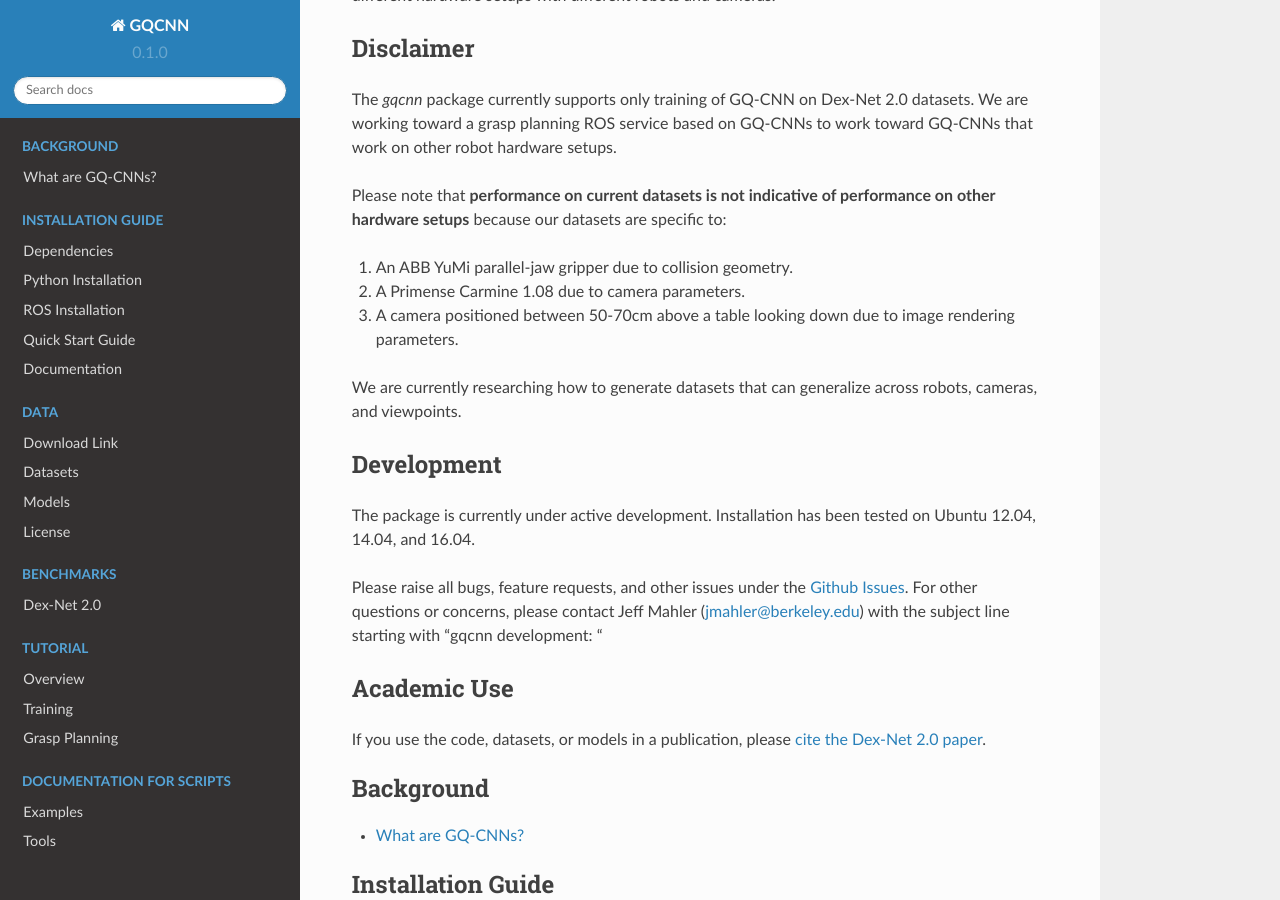
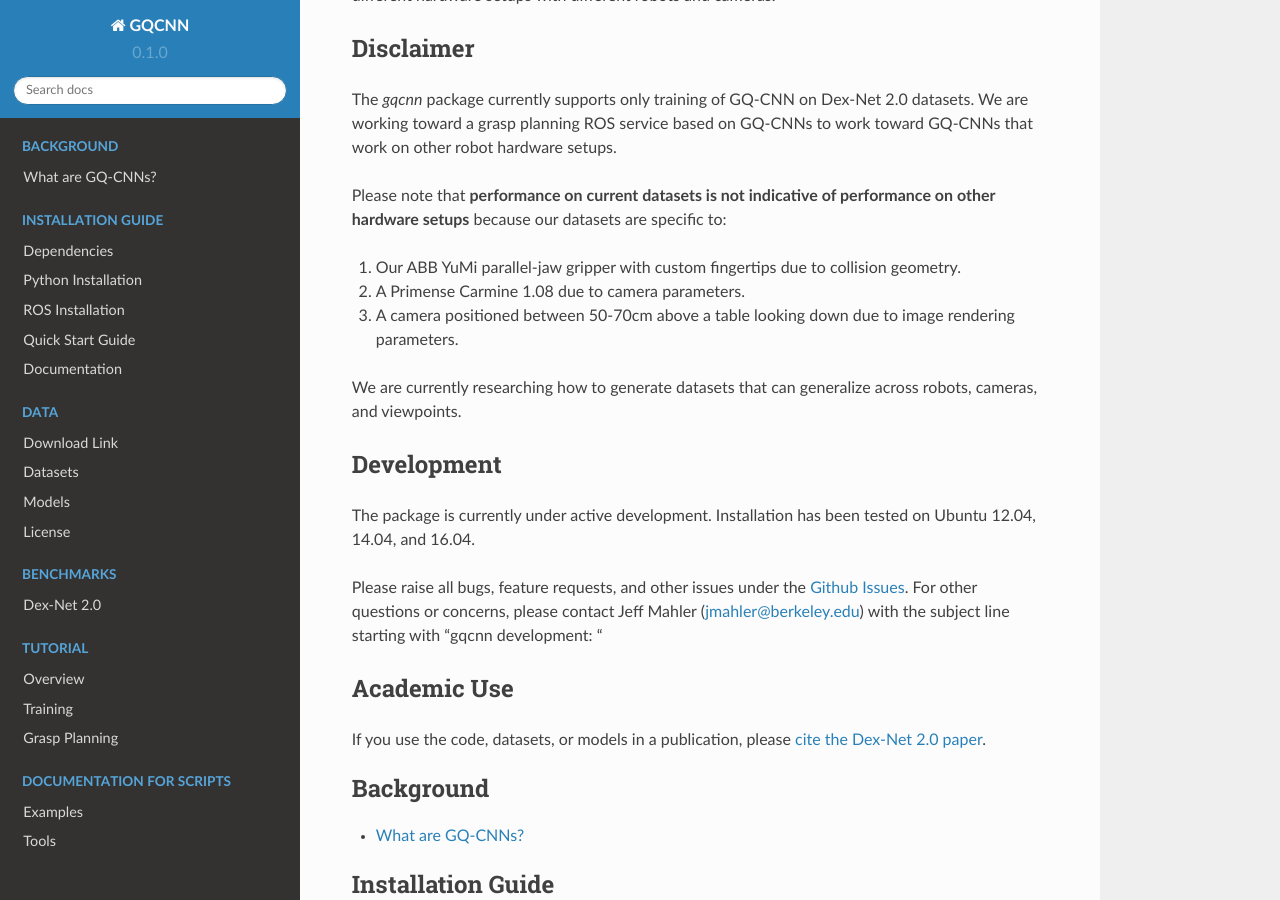
Before and after one commit to BerkeleyAutomation/gqcnn, a Sphinx documentation site: the page built from docs/source/index.rst, in a window 1280 px wide and 900 px high, scrolled down 1552 px. Built offline with Sphinx 7.4.7 and the Read the Docs theme 2.0.0, drawn with Linux system fonts in a browser that asks for light colours.

```diff
--- a/docs/source/index.rst
+++ b/docs/source/index.rst
@@ -46,7 +46,7 @@
 
 Please note that **performance on current datasets is not indicative of performance on other hardware setups** because our datasets are specific to:
 
-1) An ABB YuMi parallel-jaw gripper due to collision geometry.
+1) Our ABB YuMi parallel-jaw gripper with custom fingertips due to collision geometry.
 2) A Primense Carmine 1.08 due to camera parameters.
 3) A camera positioned between 50-70cm above a table looking down due to image rendering parameters.
 
```
